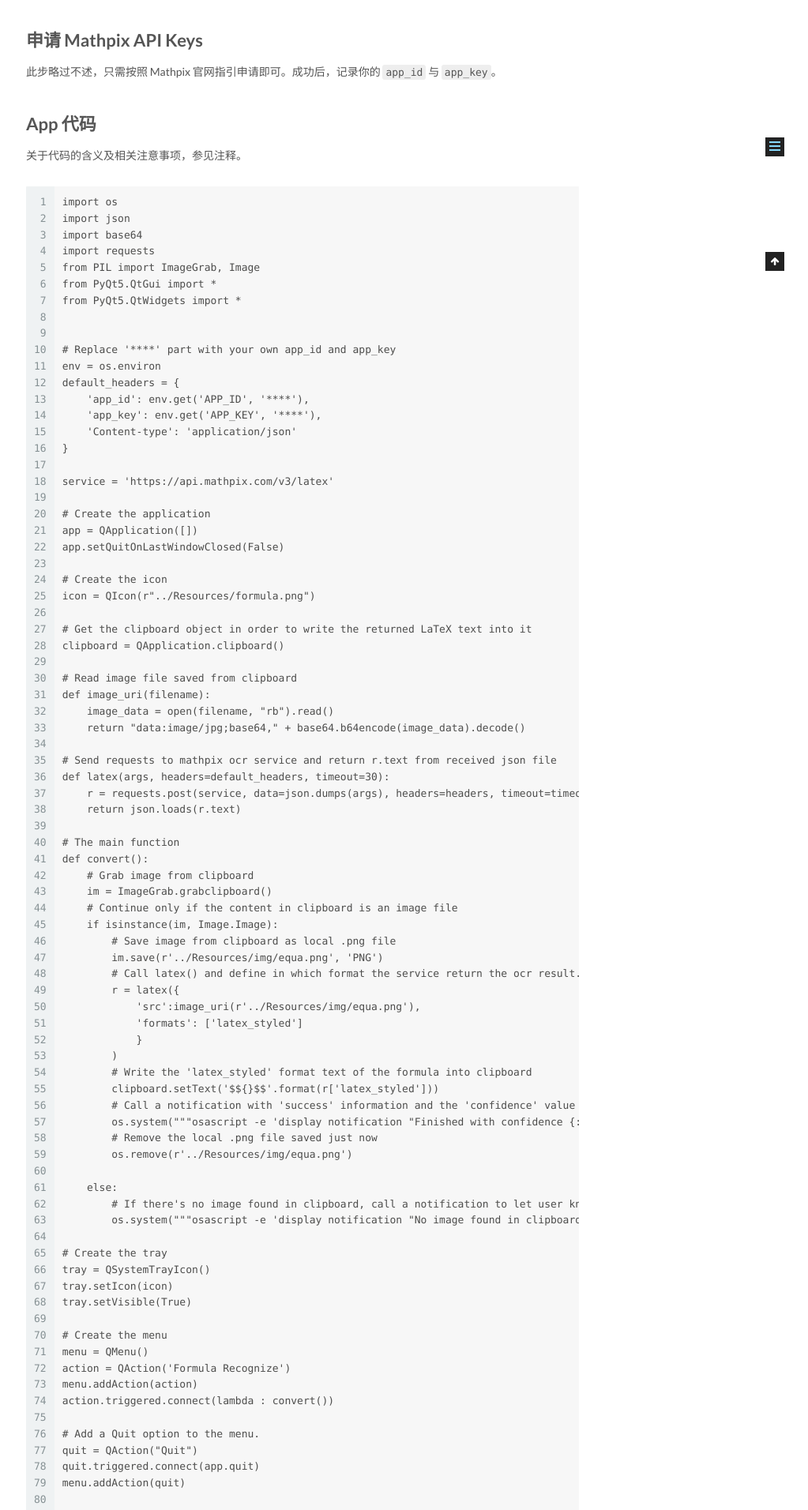
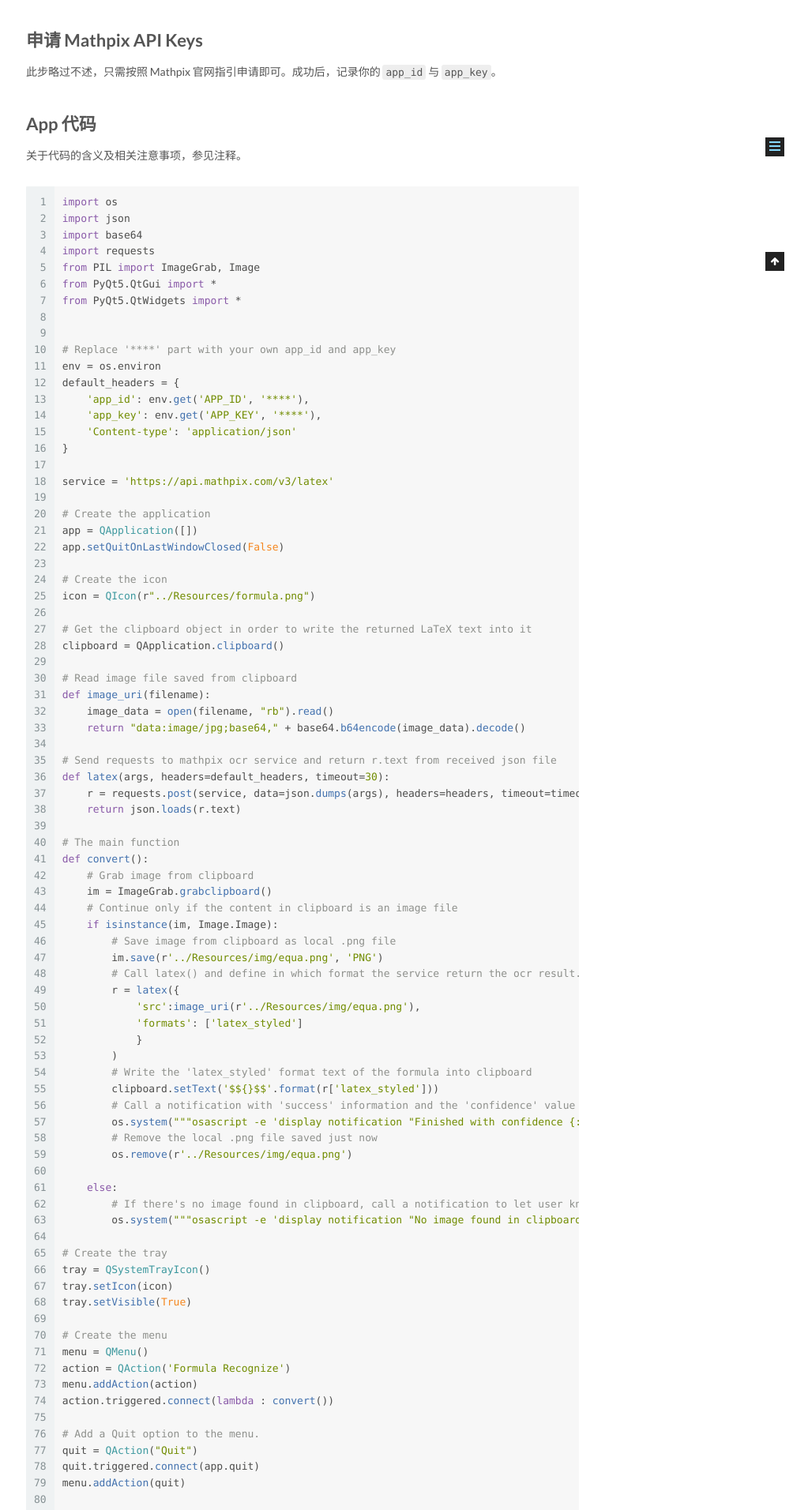
Before and after one commit to Raynnmc/raynnmc.github.io, a Jekyll site: the page built from _posts/2020-08-16-LaTeXr 开发记录.md, in a window 1280 px wide. Shown: the part 657-2569 px from the top of the page at 79% size, without its empty margins (257-1280 px from the left). Built offline with Jekyll 4.4.1, drawn with Linux system fonts in a browser that asks for light colours; formulas are drawn with MathJax 3; comment, search, counter and statistics services are not loaded; some of the changed text lies outside the part shown.

Commit message:
update latex

````diff
--- a/_posts/2020-08-16-LaTeXr 开发记录.md
+++ b/_posts/2020-08-16-LaTeXr 开发记录.md
@@ -21,7 +21,7 @@ Snip 识别迅速、准确率高，支持数学、物理学、化学等多学科
 ## App 代码
 关于代码的含义及相关注意事项，参见注释。
 
-```
+```python
 import os
 import json
 import base64
@@ -116,15 +116,16 @@ app.exec_()
 ## 使用效果
 截取屏幕上的公式，将其存储于剪贴板内。随后使用 LaTeXr 进行识别，成功则弹出通知消息，并于后台将服务器返回的 LaTeX 文本写入剪贴板。如下所示：
 
-<img src="http://raynnmc.github.io/image/LaTeXr/2020-08-16 17.00.34.gif" alt="Demo">
+<img src="http://raynnmc.github.io/image/LaTeXr/2020-08-16 17.00.34.gif" alt="Demo" style="zoom:67%;" >
 
 随后直接在文本编辑器中粘贴，得到：
 
-```
+```latex
 $$q _ { \max } \frac { 1 } { \tau } e ^ { - t / \tau } + \frac { 1 } { R C } q _ { \max } \left( 1 - e ^ { - t / \tau } \right) = \frac { V _ { \mathrm { emf } } } { R }$$
 ```
 
 对其渲染后，得到：
+
 $$q _ { \max } \frac { 1 } { \tau } e ^ { - t / \tau } + \frac { 1 } { R C } q _ { \max } \left( 1 - e ^ { - t / \tau } \right) = \frac { V _ { \mathrm { emf } } } { R }$$
 
 ## 总结
````
Also changed, not shown: 1 other file.
